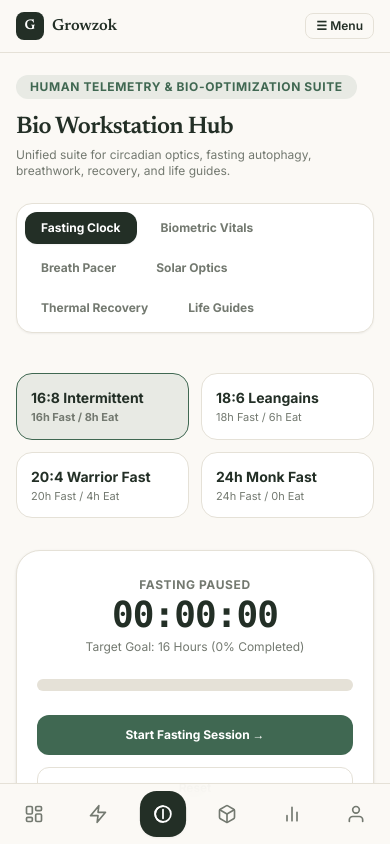
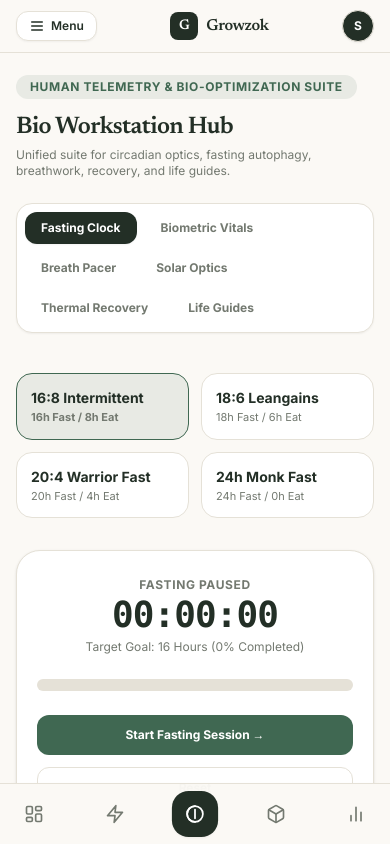
Before and after one commit to sourrinn/growzok, a Next.js app: page /bio in a window 390 px wide. Shown: the top 844 px of the page. Built offline with nearby package versions, Linux system fonts and the light colour scheme; no server answers; the database is empty; sample sign-in values are in the browser's storage.

Commit message:
feat(mobile): update top header with left Menu, center Branding, right Profile avatar tab, and remove Account from bottom nav

```diff
--- a/src/components/AppShell.tsx
+++ b/src/components/AppShell.tsx
@@ -5,6 +5,8 @@ import Link from "next/link";
 import AppSidebar from "@/components/AppSidebar";
 import CommandPalette from "@/components/CommandPalette";
 import MobileBottomNav from "@/components/MobileBottomNav";
+
+import { useSession } from "next-auth/react";
 
 interface Props {
   userLabel?: string;
@@ -15,6 +17,9 @@ interface Props {
 export default function AppShell({ userLabel = "Workspace", secondarySidebar, children }: Props) {
   const [mobileMenuOpen, setMobileMenuOpen] = useState(false);
   const [isCollapsed, setIsCollapsed] = useState(false);
+  const { data: session } = useSession();
+
+  const userInitial = session?.user?.name?.[0] || session?.user?.email?.[0] || "U";
 
   useEffect(() => {
     const saved = localStorage.getItem("growzok_sidebar_collapsed");
@@ -57,23 +62,38 @@ export default function AppShell({ userLabel = "Workspace", secondarySidebar, ch
         </div>
       )}
 
-      {/* Mobile Top Navigation Bar */}
-      <div className="sticky top-0 z-40 flex items-center justify-between border-b border-[#e5e1d7] bg-[#fbf9f5]/90 dark:border-[#27272a] dark:bg-[#09090b]/90 px-4 py-3 backdrop-blur-md md:hidden">
+      {/* Mobile Top Navigation Bar (Left: Menu, Center: Branding, Right: Profile) */}
+      <div className="sticky top-0 z-40 flex items-center justify-between border-b border-[#e5e1d7] bg-[#fbf9f5]/90 dark:border-[#27272a] dark:bg-[#09090b]/90 px-4 py-2.5 backdrop-blur-md md:hidden">
+        {/* Left: Menu Toggle Button */}
+        <button
+          onClick={() => setMobileMenuOpen((prev) => !prev)}
+          className="flex items-center gap-1.5 rounded-xl border border-[#e5e1d7] bg-white px-3 py-1.5 text-xs font-semibold text-[#232f26] dark:border-[#27272a] dark:bg-[#18181b] dark:text-[#f4f4f5] shadow-xs active:scale-95 transition-all shrink-0"
+          aria-label="Toggle menu"
+        >
+          <svg viewBox="0 0 24 24" fill="none" stroke="currentColor" strokeWidth="2" className="h-4 w-4">
+            <path d="M4 6h16M4 12h16M4 18h16" strokeLinecap="round" strokeLinejoin="round" />
+          </svg>
+          <span>{mobileMenuOpen ? "Close" : "Menu"}</span>
+        </button>
+
+        {/* Center: Branding */}
         <Link href="/" className="flex items-center gap-2">
           <span className="flex h-7 w-7 items-center justify-center rounded-lg bg-[#232f26] font-display text-sm font-bold text-white dark:bg-[#27272a] dark:text-[#f4f4f5]">
             G
           </span>
-          <span className="font-display text-base font-semibold text-[#232f26] dark:text-[#f4f4f5]">
+          <span className="font-display text-base font-bold tracking-tight text-[#232f26] dark:text-[#f4f4f5]">
             Growzok
           </span>
         </Link>
 
-        <button
-          onClick={() => setMobileMenuOpen((prev) => !prev)}
-          className="rounded-lg border border-[#e5e1d7] dark:border-[#27272a] px-2.5 py-1 text-xs font-semibold text-[#232f26] dark:text-[#f4f4f5]"
+        {/* Right: Profile Account Tab */}
+        <Link
+          href="/account"
+          className="flex h-8 w-8 items-center justify-center rounded-full bg-[#232f26] text-white dark:bg-[#27272a] dark:text-[#f4f4f5] font-bold text-xs shadow-xs border border-[#e5e1d7] dark:border-[#3f3f46] active:scale-95 transition-all uppercase shrink-0"
+          aria-label="Profile Account Settings"
         >
-          {mobileMenuOpen ? "✕ Close" : "☰ Menu"}
-        </button>
+          {userInitial}
+        </Link>
       </div>
 
       {/* Mobile Menu Slide-Over Drawer with backdrop */}
--- a/src/components/MobileBottomNav.tsx
+++ b/src/components/MobileBottomNav.tsx
@@ -63,17 +63,6 @@ export default function MobileBottomNav() {
         </svg>
       ),
     },
-    {
-      label: "Account",
-      href: "/account",
-      active: pathname === "/account",
-      icon: (
-        <svg viewBox="0 0 24 24" fill="none" stroke="currentColor" strokeWidth="2" strokeLinecap="round" strokeLinejoin="round" className="h-5 w-5">
-          <path d="M20 21v-2a4 4 0 0 0-4-4H8a4 4 0 0 0-4 4v2" />
-          <circle cx="12" cy="7" r="4" />
-        </svg>
-      ),
-    },
   ];
 
   return (
```
